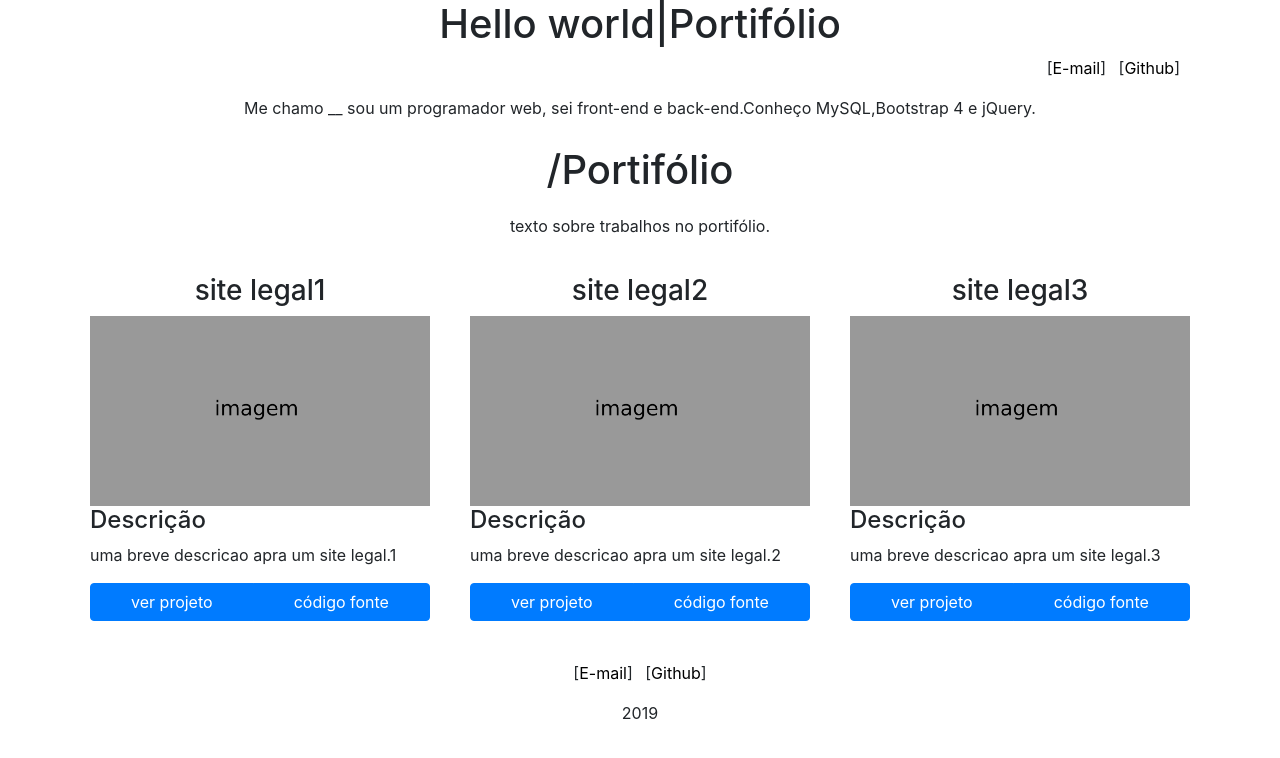
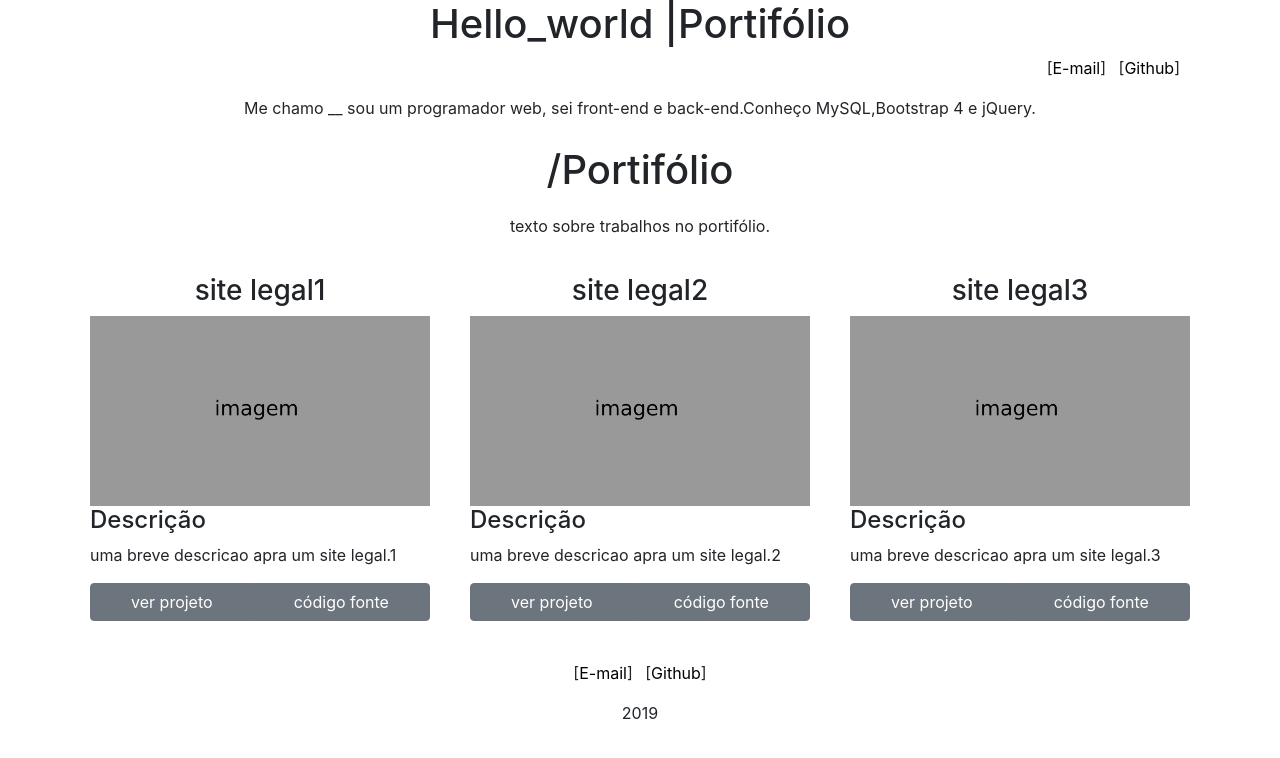
Before and after one commit to MarcosRamon00/portifolio.github.io, a plain HTML site: page index.html in a window 1280 px wide. Drawn offline with nearby package versions, Linux system fonts and the light colour scheme.

Commit message:
ajuste de index e projetos.js

```diff
--- a/index.html
+++ b/index.html
@@ -11,7 +11,7 @@
 <body>
     <section class="container-fluid">
         <div class="col-sm-12">
-            <h1 class="text-center">Hello world|Portifólio</h1>
+            <h1 class="text-center">Hello_world |Portifólio</h1>
         </div>
     </section>
     <section class="container">
--- a/js/projetos.js
+++ b/js/projetos.js
@@ -18,8 +18,8 @@ function renderTodosProjetos(data){
         "<h4>Descrição</h4>" +
         "<p>" + data[i].descricao + "</p>" +
         "<div class='btn-group btn-block'>" +
-            "<a href='" + data[i].link + "' class='btn btn-primary '>ver projeto</a>" +
-            "<a href='" + data[i].codigoFonte + "' class='btn btn-primary '>código fonte</a>" +
+            "<a href='" + data[i].link + "' class='btn btn-secondary '>ver projeto</a>" +
+            "<a href='" + data[i].codigoFonte + "' class='btn btn-secondary '>código fonte</a>" +
         "</div>" +
          "</div>";
     }
```
